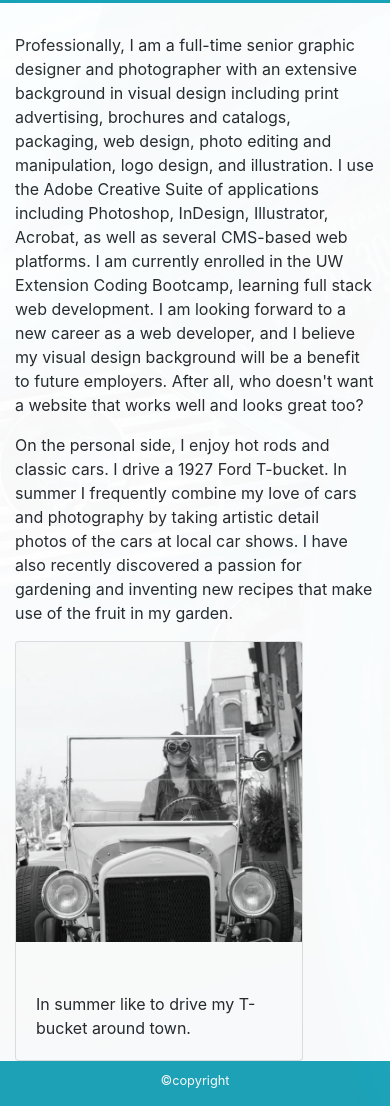
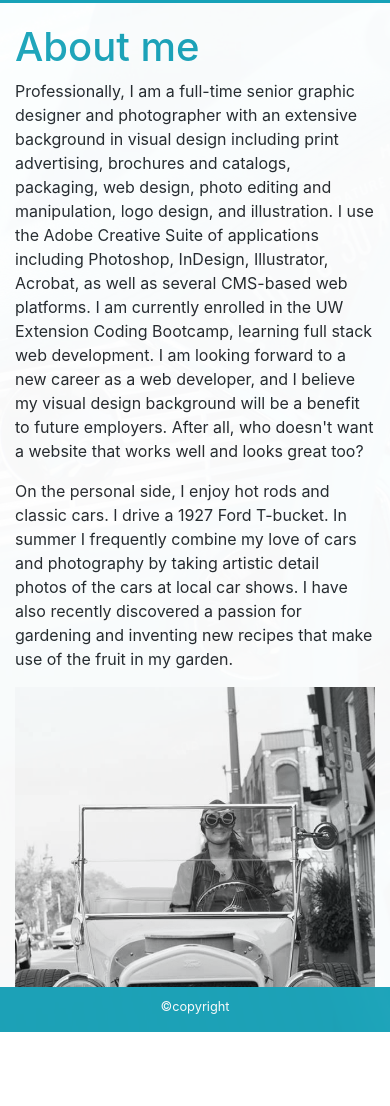
Before and after one commit to BourneID7/bootstrap-portfolio, a plain HTML site: page index.html in a window 390 px wide. Shown: the part 53-1159 px from the top of the page. After the commit the page ends 1085 px from the top, so only its background shows below. Drawn offline with nearby package versions, Linux system fonts and the light colour scheme.

Commit message:
changed image to responsive, fixed divs to main & footer

```diff
--- a/css/style.css
+++ b/css/style.css
@@ -9,8 +9,9 @@ body {
     background-color: #fff;
     opacity: 0.95;
 }
-main p:first-of-type {
-    margin-top: 30px;
+h1 {
+    margin-top: 20px;
+    color: #17A2B8;
 }
 .imgBox {
     max-height: 300px;
--- a/index.html
+++ b/index.html
@@ -32,29 +32,30 @@
     </nav>
     <!-- main content centered-->
     <div class="container containerBkgd">
-        <main class="row">
-            <div class="col-md-8">
-                <p>Professionally, I am a full-time senior graphic designer and photographer with an extensive background in visual design including print advertising, brochures and catalogs, packaging, web design, photo editing and manipulation, logo design, and illustration. I use the Adobe Creative Suite of applications including Photoshop, InDesign, Illustrator, Acrobat, as well as several CMS-based web platforms. I am currently enrolled in the UW Extension Coding Bootcamp, learning full stack web development. I am looking forward to a new career as a web developer, and I believe my visual design background will be a benefit to future employers. After all, who doesn't want a website that works well and looks great too?</p>
-                <p>On the personal side, I enjoy hot rods and classic cars. I drive a 1927 Ford T-bucket. In summer I frequently combine my love of cars and photography by taking artistic detail photos of the cars at local car shows. I have also recently discovered a passion for gardening and inventing new recipes that make use of the fruit in my garden.</p>
+        <main>
+            <div class="row">
+                <div class="col-md-12">
+                    <h1>About me</h1>
+                </div>
             </div>
-            <div class="col-md-4">
-                <div class="card" style="width: 18rem;">
+            <div class="row">
+                <div class="col-md-8">
+                    <p>Professionally, I am a full-time senior graphic designer and photographer with an extensive background in visual design including print advertising, brochures and catalogs, packaging, web design, photo editing and manipulation, logo design, and illustration. I use the Adobe Creative Suite of applications including Photoshop, InDesign, Illustrator, Acrobat, as well as several CMS-based web platforms. I am currently enrolled in the UW Extension Coding Bootcamp, learning full stack web development. I am looking forward to a new career as a web developer, and I believe my visual design background will be a benefit to future employers. After all, who doesn't want a website that works well and looks great too?</p>
+                    <p>On the personal side, I enjoy hot rods and classic cars. I drive a 1927 Ford T-bucket. In summer I frequently combine my love of cars and photography by taking artistic detail photos of the cars at local car shows. I have also recently discovered a passion for gardening and inventing new recipes that make use of the fruit in my garden.</p>
+                </div>
+                <div class="col-md-4">
                     <div class="imgBox">
-                        <img src="images/t-bucket.jpg" class="card-img-top" alt="Driving my T-bucket">
-                    </div>
-                    <div class="card-body">
-                        <p class="card-text">In summer like to drive my T-bucket around town.</p>
+                        <img src="images/t-bucket.jpg" class="img-fluid" alt="Responsive image">
                     </div>
                 </div>
             </div>
         </main>
-        <div class="row">
+        <!-- footer -->
+        <footer class="row">
             <div class="col-md-12 navbar-dark bg-info">
-                <footer>
-                    <p>&copy;copyright</p>
-                </footer>
+                <p>&copy;copyright</p>
             </div>
-        </div>
+        </footer>
     </div> <!-- /.container -->
 </body>
 </html>
```
